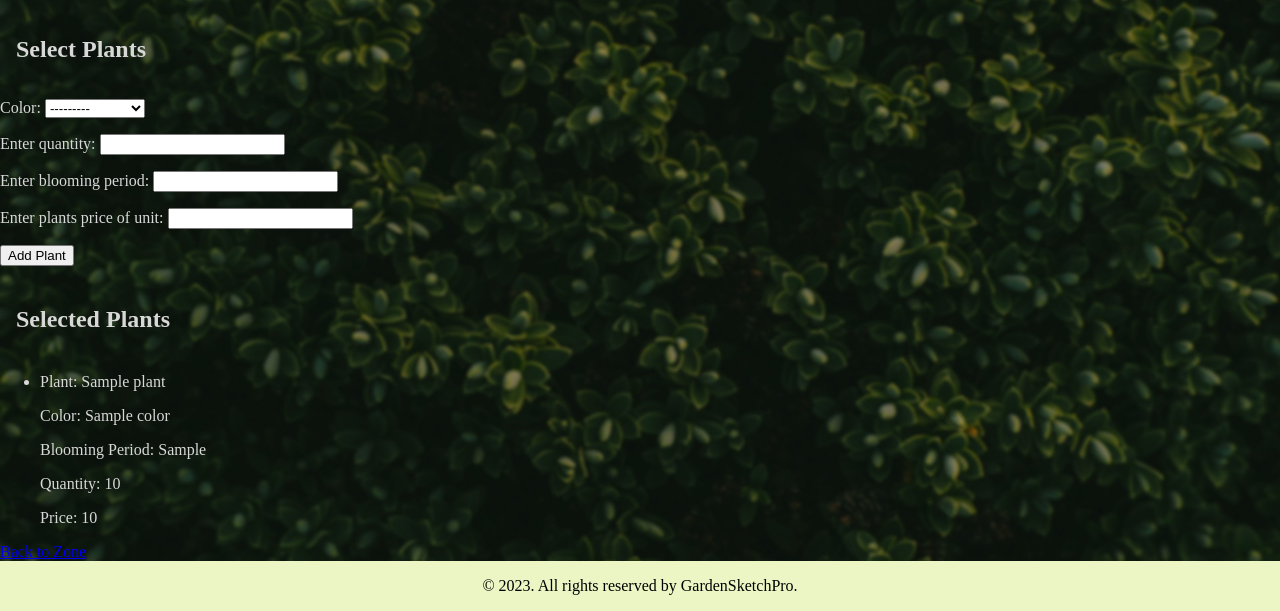
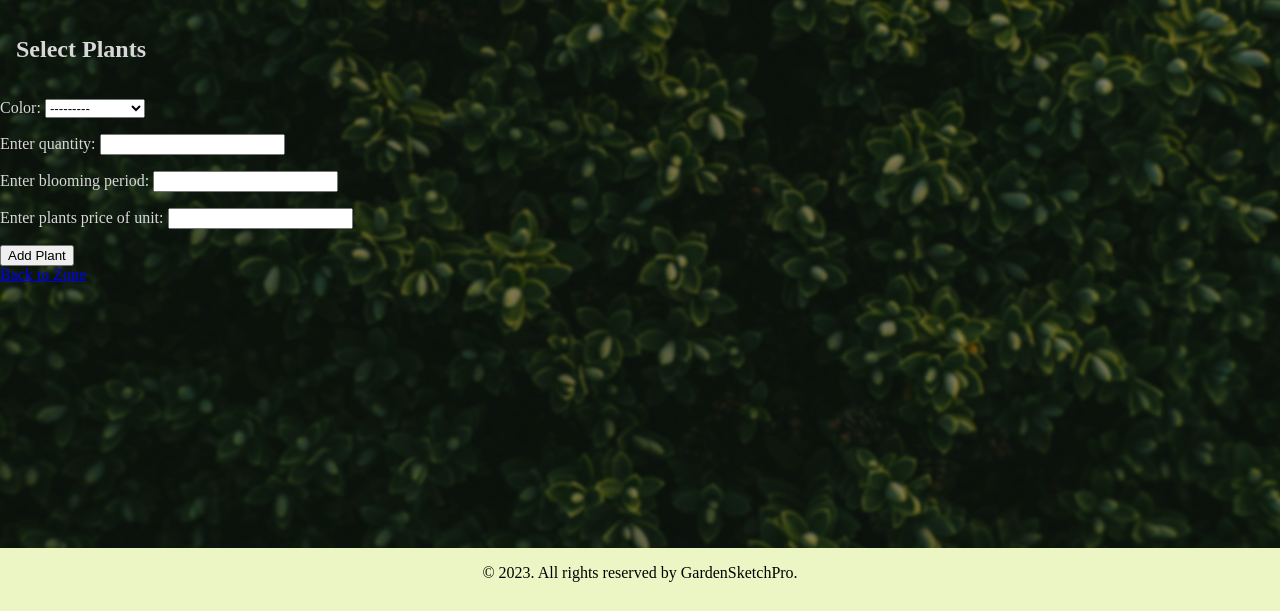
Before and after one commit to JuliusButkus/GardenSketch, a Django app: template gardensketch/gardenplaner/templates/gardenplaner/add_plant.html in a window 1280 px wide. Shown: the part 202-813 px from the top of the page. After the commit the page ends 784 px from the top, so only its background shows below. Run offline with Django 4.2, Linux system fonts and the light colour scheme; tables that the repository leaves empty hold one stand-in row (values such as "Sample post"); the template is opened without the code that fills it: values that come from a table or form of the project are taken from there, most other values are stand-ins (such as "Sample title", 1, 10 or a date in 2020).

Commit message:
panaikintas listas is addplant

```diff
--- a/gardensketch/gardenplaner/templates/gardenplaner/add_plant.html
+++ b/gardensketch/gardenplaner/templates/gardenplaner/add_plant.html
@@ -10,18 +10,5 @@
     <button type="submit" class="btn btn-primary">Add Plant</button>
   </form>
 
-  <h3>Selected Plants</h3>
-  <ul>
-    {% for plant in object_list %}
-      <li>
-        <p>Plant: {{ selected_plant.plant.name_en }}</p>
-        <p class="card-text">Color: {{ selected_plant.color.name_en }}</p>
-        <p class="card-text">Blooming Period: {{ selected_plant.blooming_period }}</p>
-        <p class="card-text">Quantity: {{ selected_plant.qty }}</p>
-        <p class="card-text">Price: {{ selected_plant.price }}</p>
-      </li>
-    {% endfor %}
-  </ul>
-
   <a href="{% url 'zone_detail' pk=zone.id %}" class="btn btn-primary">Back to Zone</a>
 {% endblock %}
```
